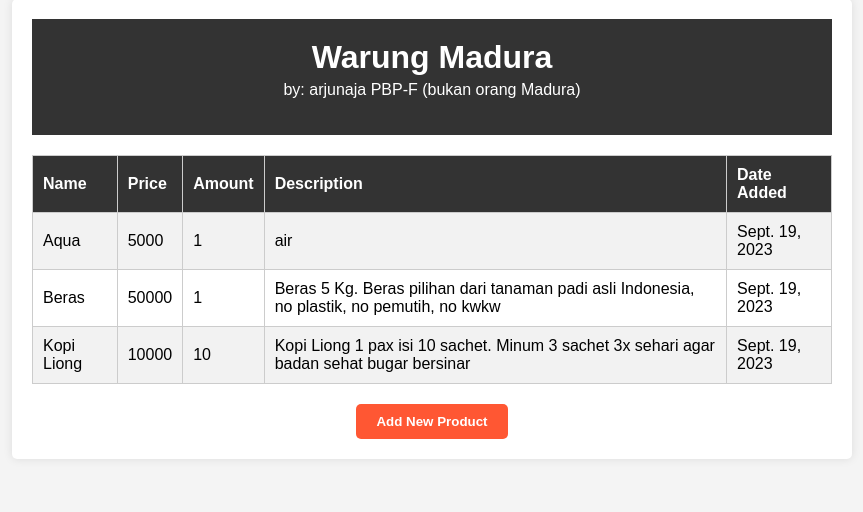
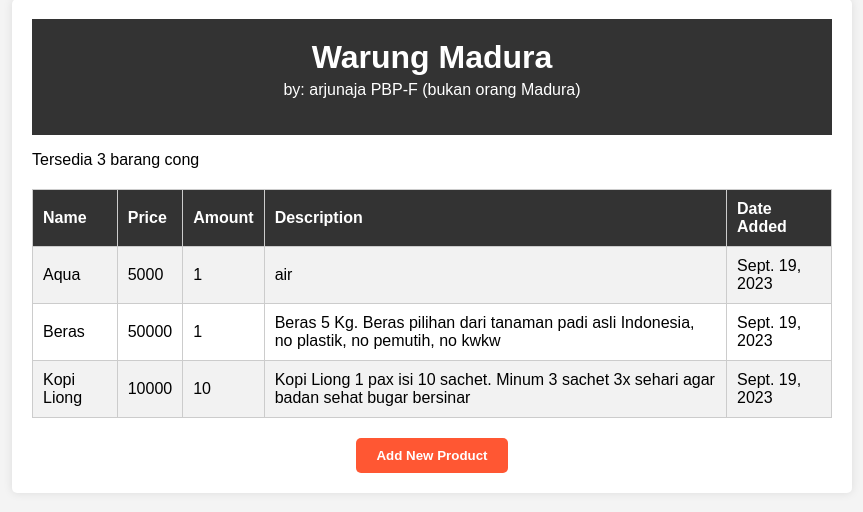
Before and after one commit to arjunajaa/warungmadura, a Django app: page / in a window 1280 px wide. Shown: the part 21-533 px from the top of the page, without its empty margins (208-1071 px from the left). Run offline with Django 4.2, Linux system fonts and the light colour scheme; data comes from the database, SQL or seed files in the repository.

Commit message:
update tugas 3

```diff
--- a/main/templates/main.html
+++ b/main/templates/main.html
@@ -6,6 +6,10 @@
             <h1>Warung Madura</h1>
             <p class="author">by: arjunaja PBP-F (bukan orang Madura)</p>
         </header>
+
+        <div class="product-count">
+            <p>Tersedia {{ products|length }} barang cong</p>
+        </div>
 
         <div class="product-list">
             <table>
```
